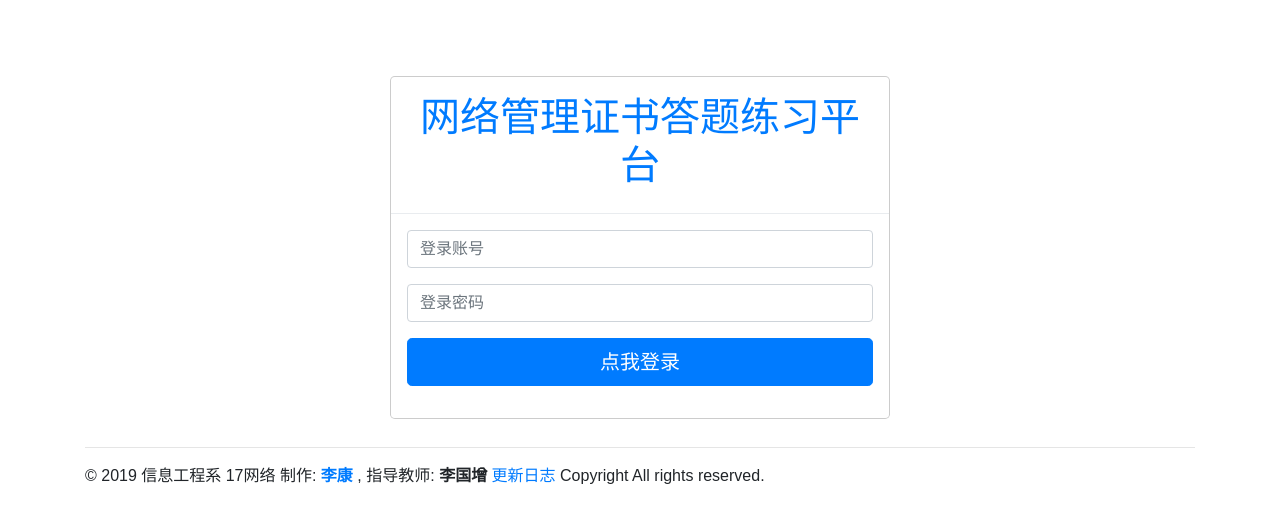
After one commit to L-HeliantHuS/kaoshi_pingtai, a Django app: page /login/ in a window 1280 px wide. The commit adds this page. Shown: the top 523 px of the page. Run offline with Django 3.2, Linux system fonts and the light colour scheme; some libraries are stand-ins or nearby versions.

Commit message:
添加了登陆页面

```diff
--- a/kaoshi/views.py
+++ b/kaoshi/views.py
@@ -1,5 +1,6 @@
-from django.shortcuts import render, HttpResponse
+from django.shortcuts import render, HttpResponse, redirect
 from kaoshi.models import Select, Selects, Judge, Bugs
+from django.contrib import auth
 import operator
 import time
 import random
@@ -10,6 +11,8 @@ import psutil
 
 
 def index(request):
+    if not request.user.is_authenticated:
+        return redirect("/login")
     train_time = request.COOKIES.get("t")
     memory = getMemorystate()
     if train_time is None:
@@ -21,6 +24,38 @@ def index(request):
     response = render(request, "welcome.html", {"total": "%.2f" % total, "memory": memory})
     return response
 
+def login(request):
+    """
+    登陆
+    :param request: 必备参数
+    :return: render
+    """
+    if request.method == "GET":
+        return render(request, "login.html", )
+
+    elif request.method == "POST":
+        username = request.POST.get("username", " ")
+        password = request.POST.get("password", " ")
+        user = auth.authenticate(request, username=username, password=password)
+        if user is not None:
+            auth.login(request, user)
+            return redirect("/")
+        else:
+            return render(request, "login.html", {"error": "用户名或者密码不正确."})
+    else:
+        return HttpResponse("你不可以这样做。")
+
+
+def logout(request):
+    """
+    注销
+    :param request:
+    :return:
+    """
+    if not request.user.is_authenticated:
+        return redirect("/login")
+    auth.logout(request)
+    return redirect("/login")
 
 def getCPUstate(interval=1):
     return (" CPU: " + str(psutil.cpu_percent(interval)) + "%")
@@ -43,6 +78,8 @@ def select(request):
     :return: render
     """
     if request.method == "GET":
+        if not request.user.is_authenticated:
+            return redirect("/login")
         # 访问题目的时候创建一个session 保存当前的时间戳
         last = int(time.time())
         request.session["last_time"] = last
@@ -50,6 +87,8 @@ def select(request):
         return render(request, "select.html", {"data": db})
 
     elif request.method == "POST":
+        if not request.user.is_authenticated:
+            return redirect("/login")
         keys = request.POST.getlist("select")
         if not keys:
             return HttpResponse("你倒是选择啊.")
@@ -111,6 +150,8 @@ def select(request):
 
 def random_select(request):
     if request.method == "GET":
+        if not request.user.is_authenticated:
+            return redirect("/login")
         # 访问题目的时候创建一个session 保存当前的时间戳
         last = int(time.time())
         request.session["last_time"] = last
@@ -127,11 +168,15 @@ def selects(request):
     :return: render
     """
     if request.method == "GET":
+        if not request.user.is_authenticated:
+            return redirect("/login")
         last = int(time.time())
         request.session["last_time"] = last
         db = Selects.objects.all()
         return render(request, "selects.html", {"data": db})
     elif request.method == "POST":
+        if not request.user.is_authenticated:
+            return redirect("/login")
         keys = request.POST.getlist("select")
         if not keys:
             return HttpResponse("你倒是选择啊.")
@@ -204,6 +249,8 @@ def selects(request):
 
 def random_selects(request):
     if request.method == "GET":
+        if not request.user.is_authenticated:
+            return redirect("/login")
         # 访问题目的时候创建一个session 保存当前的时间戳
         last = int(time.time())
         request.session["last_time"] = last
@@ -221,12 +268,16 @@ def judge(request):
     """
 
     if request.method == "GET":
+        if not request.user.is_authenticated:
+            return redirect("/login")
         last = int(time.time())
         request.session["last_time"] = last
         data = Judge.objects.all()
         return render(request, "judge.html", {"data": data})
 
     elif request.method == "POST":
+        if not request.user.is_authenticated:
+            return redirect("/login")
         keys = request.POST.getlist("judge")
         # 判断是否没有做任何题目就点击了提交.
         if not keys:
@@ -294,6 +345,8 @@ def judge(request):
 
 def random_judge(request):
     if request.method == "GET":
+        if not request.user.is_authenticated:
+            return redirect("/login")
         # 访问题目的时候创建一个session 保存当前的时间戳
         last = int(time.time())
         request.session["last_time"] = last
--- a/mysite/urls.py
+++ b/mysite/urls.py
@@ -27,4 +27,6 @@ urlpatterns = [
     path('judge/', views.judge, name="judge"),
     path('random_judge/', views.random_judge, name="random_judge"),
     path('bugs/', views.bugs, name="bugs"),
+    path('login/', views.login, name="login"),
+    path('logout/', views.logout, name="logout"),
 ]
--- a/templates/base.html
+++ b/templates/base.html
@@ -26,11 +26,10 @@
     <div class="container">
         <hr>
         &copy; 2019
-        <a href="https://space.bilibili.com/178530124" target="_blank">HeliantHuS</a>
+        信息工程系 17网络 制作: <strong> <a href="https://space.bilibili.com/178530124">李康</a> </strong>, 指导教师: <strong>李国增</strong>
         <a href="{% url 'bugs' %}">更新日志</a>
-        Copyright All rights reserved.
+            Copyright All rights reserved.
         <br>
     </div>
-
 </body>
 </html>
--- /dev/null
+++ b/templates/login.html
@@ -0,0 +1,43 @@
+{% extends 'base.html' %}
+{% block title %}
+    登陆  - 17网络网络管理证书答题平台
+{% endblock %}
+
+{% block body %}
+
+    <style>
+        body {
+            font-family: 'microsoft yahei', Arial, sans-serif;
+        }
+    </style>
+
+    <div class="modal-dialog">
+        <br> <br>
+
+        <div class="modal-content">
+
+            <div class="modal-header">
+                <h1 class="text-primary text-center">网络管理证书答题练习平台</h1>
+            </div>
+
+            <div class="modal-body">
+                <form action="{% url "login" %}" method="post">
+                    {% csrf_token %}
+                    <div class="form-group">
+                        <input name="username" type="text" class="form-control input-lg" placeholder="登录账号">
+                    </div>
+                    <div class="form-group">
+                        <input name="password" type="password" class="form-control input-lg" placeholder="登录密码">
+                    </div>
+                    <div class="form-group">
+                        <button id="btnlogin" type="submit" class="btn btn-primary btn-lg btn-block">点我登录</button>
+                    </div>
+                    <div id="msg" class="text-center">
+
+                        <span style="color:red;font-size:12px;">{{ error }}</span>
+                    </div>
+                </form>
+            </div>
+        </div>
+    </div>
+{% endblock %}
--- a/templates/random_selects.html
+++ b/templates/random_selects.html
@@ -9,7 +9,7 @@
 {% block body %}
 
     <div class="container">
-        <div class="alert alert-dark"><strong>随机多选题！</strong>一共20道题目. 加油! </div>
+        <div class="alert alert-dark"><strong>随机多选题！</strong>一共15道题目. 加油! </div>
         <form action="{% url 'selects' %}" method="post">
             {% csrf_token %}
             {% for i in data %}
--- a/templates/select.html
+++ b/templates/select.html
@@ -7,7 +7,7 @@
 {% block body %}
 
     <div class="container">
-        <div class="alert alert-primary"><strong>单选题！</strong>每个题目请务必只选择一个, 否则....嘻嘻.., 没必要一次性全部做完, 做多少个就分析多少个的分.  &nbsp; qq: 1984441370 </div>
+        <div class="alert alert-primary"><strong>单选题！</strong>每个题目请务必只选择一个, 否则....嘻嘻.., 没必要一次性全部做完, 做多少个就分析多少个的分.  &nbsp;  </div>
         <form action="{% url 'select' %}" method="post">
             {% csrf_token %}
             {% for i in data %}
--- a/templates/selects.html
+++ b/templates/selects.html
@@ -9,7 +9,7 @@
 
     <div class="container">
         <div class="alert alert-dark">
-            <strong>多选题！</strong>一共30道题目. 加油!  qq: 1984441370
+            <strong>多选题！</strong>一共30道题目. 加油!
         </div>
         <form action="{% url 'selects' %}" method="post">
             {% csrf_token %}
--- a/templates/welcome.html
+++ b/templates/welcome.html
@@ -6,17 +6,17 @@
 {% block body %}
 
     <div class="container">
-        <div class="alert alert-info">欢迎来BiliBili看我！ <a href="https://space.bilibili.com/178530124" target="_blank">https://space.bilibili.com/178530124</a>
+        <div class="alert alert-info">本系统是由信息工程系17网络学生<strong>李康</strong>制作, 并由指导教师<strong>李国增</strong>指导
         </div>
         <h1 class="text-center">欢迎复习. <label for="" class="text-danger">乾坤未定, 你我皆黑马.</label></h1>
         <br>
 
-        <h4 class="text-center"> 你已经累计学习了<label for="" class="text-warning">
+        <h4 class="text-center">Hello, <label for="" class="text-success">{{ user }}</label>. 你已经累计学习了<label for="" class="text-warning">
             {% if not total %}
                 0
             {% else %}
                 {{ total }}
-            {% endif %} </label> 分钟.</h4>
+            {% endif %} </label> 分钟. <a href="{% url 'logout' %}" class="btn btn-dark">注销</a></h4>
 
         <br>
         <div class="row">
```
Also changed, not shown: db.sqlite3.
